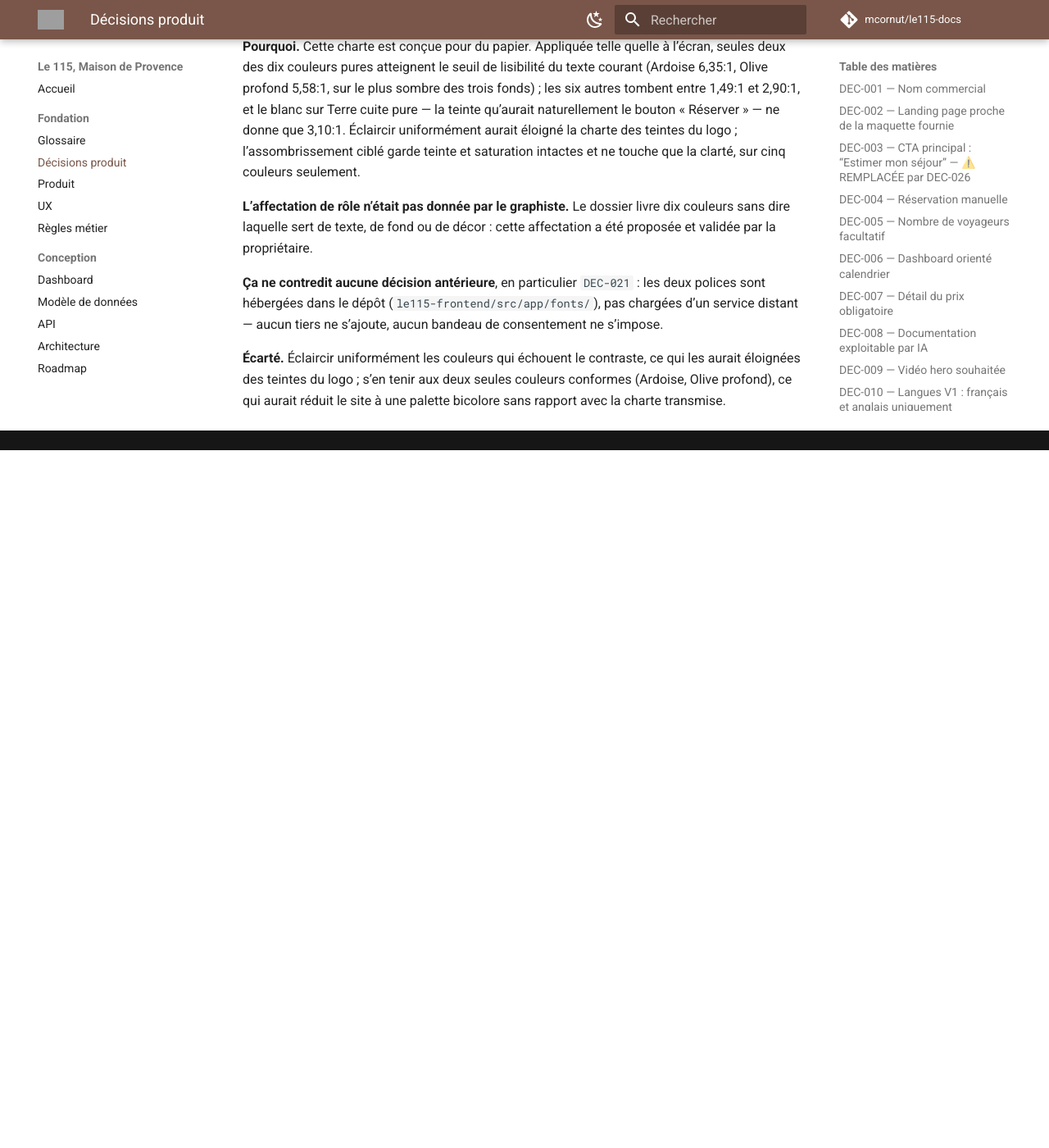
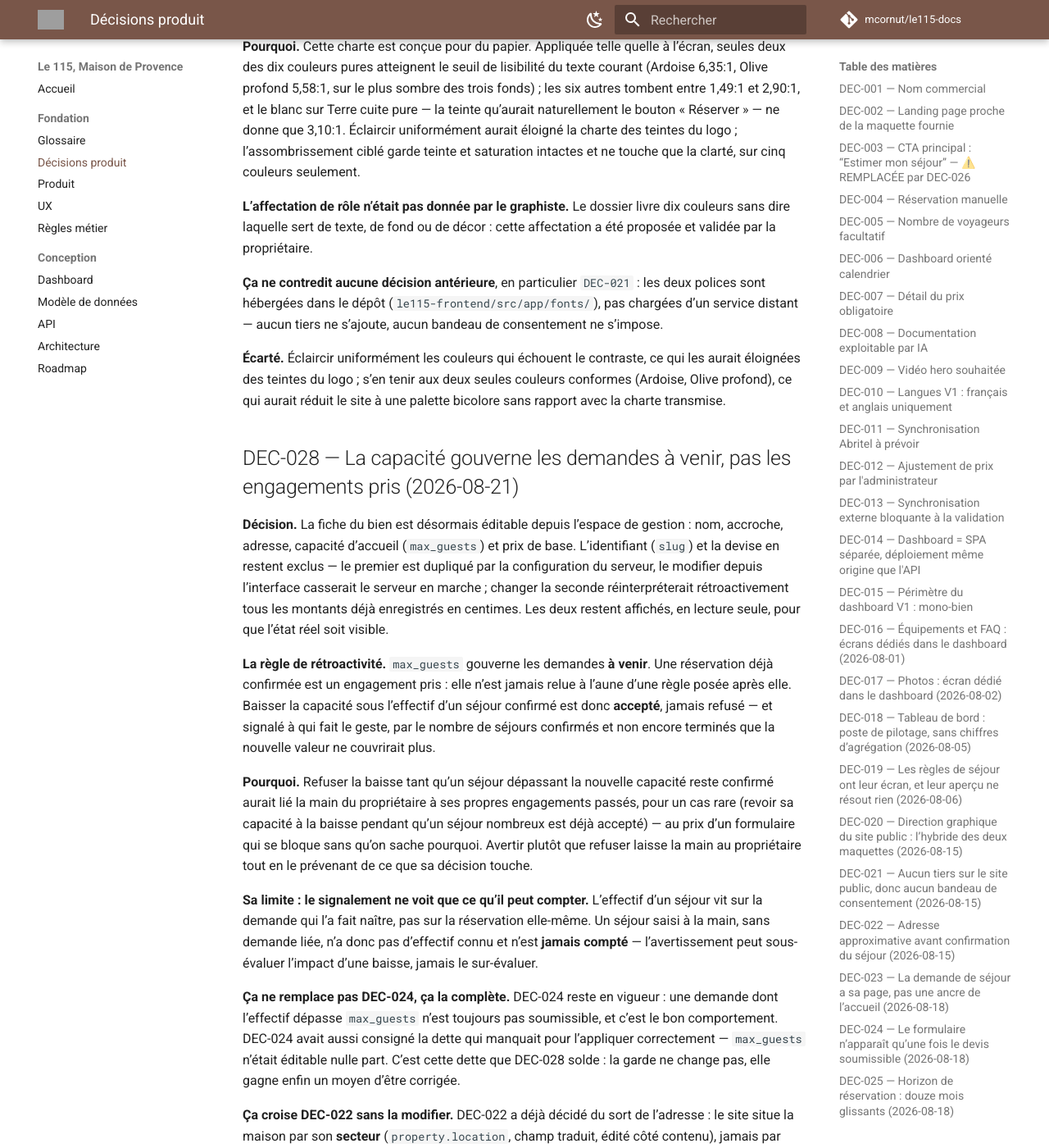
Before and after one commit to mcornut/le115-docs, an MkDocs documentation site: the page built from docs/00-Product-Decisions.md, in a window 1280 px wide and 1400 px high, scrolled down 10043 px. Shown: the whole window at 82% size. Built offline with MkDocs 1.6.1 and Material for MkDocs 9.7.7, drawn with Linux system fonts in a browser that asks for light colours; comment, search, counter and statistics services are not loaded; before the commit the page ends 10592 px from its top, so only the background shows below that; some of the changed text lies outside the part shown; grey boxes are pictures that could not be loaded.

Commit message:
docs(decisions): la capacité gouverne les demandes à venir
DEC-028 : la fiche du bien (nom, accroche, adresse, capacité d’accueil, prix
de base) devient éditable depuis l’espace de gestion ; slug et devise restent
figés. Pose la règle de rétroactivité — max_guests gouverne les demandes à
venir, une réservation confirmée n’est jamais relue à l’aune d’une règle
postérieure — et croise DEC-024 (le refus au-delà de la capacité, inchangé)
et DEC-022 (l’adresse exacte, désormais saisissable, toujours envoyée par
email après confirmation plutôt que publiée).

Co-Authored-By: Claude Opus 5 <noreply@anthropic.com>

```diff
--- a/docs/00-Product-Decisions.md
+++ b/docs/00-Product-Decisions.md
@@ -446,3 +446,62 @@ consentement ne s’impose.
 qui les aurait éloignées des teintes du logo ; s’en tenir aux deux seules
 couleurs conformes (Ardoise, Olive profond), ce qui aurait réduit le site à une
 palette bicolore sans rapport avec la charte transmise.
+
+## DEC-028 — La capacité gouverne les demandes à venir, pas les engagements pris (2026-08-21)
+
+**Décision.** La fiche du bien est désormais éditable depuis l’espace de
+gestion : nom, accroche, adresse, capacité d’accueil (`max_guests`) et prix de
+base. L’identifiant (`slug`) et la devise en restent exclus — le premier est
+dupliqué par la configuration du serveur, le modifier depuis l’interface
+casserait le serveur en marche ; changer la seconde réinterpréterait
+rétroactivement tous les montants déjà enregistrés en centimes. Les deux
+restent affichés, en lecture seule, pour que l’état réel soit visible.
+
+**La règle de rétroactivité.** `max_guests` gouverne les demandes **à venir**.
+Une réservation déjà confirmée est un engagement pris : elle n’est jamais
+relue à l’aune d’une règle posée après elle. Baisser la capacité sous
+l’effectif d’un séjour confirmé est donc **accepté**, jamais refusé — et
+signalé à qui fait le geste, par le nombre de séjours confirmés et non encore
+terminés que la nouvelle valeur ne couvrirait plus.
+
+**Pourquoi.** Refuser la baisse tant qu’un séjour dépassant la nouvelle
+capacité reste confirmé aurait lié la main du propriétaire à ses propres
+engagements passés, pour un cas rare (revoir sa capacité à la baisse pendant
+qu’un séjour nombreux est déjà accepté) — au prix d’un formulaire qui se
+bloque sans qu’on sache pourquoi. Avertir plutôt que refuser laisse la main au
+propriétaire tout en le prévenant de ce que sa décision touche.
+
+**Sa limite : le signalement ne voit que ce qu’il peut compter.** L’effectif
+d’un séjour vit sur la demande qui l’a fait naître, pas sur la réservation
+elle-même. Un séjour saisi à la main, sans demande liée, n’a donc pas
+d’effectif connu et n’est **jamais compté** — l’avertissement peut sous-évaluer
+l’impact d’une baisse, jamais le sur-évaluer.
+
+**Ça ne remplace pas DEC-024, ça la complète.** DEC-024 reste en vigueur :
+une demande dont l’effectif dépasse `max_guests` n’est toujours pas
+soumissible, et c’est le bon comportement. DEC-024 avait aussi consigné la
+dette qui manquait pour l’appliquer correctement — `max_guests` n’était
+éditable nulle part. C’est cette dette que DEC-028 solde : la garde ne change
+pas, elle gagne enfin un moyen d’être corrigée.
+
+**Ça croise DEC-022 sans la modifier.** DEC-022 a déjà décidé du sort de
+l’adresse : le site situe la maison par son **secteur** (`property.location`,
+champ traduit, édité côté contenu), jamais par l’adresse exacte, et **cette
+adresse exacte part par email une fois le séjour confirmé**. Le champ
+`address` que DEC-028 rend éditable est précisément cette adresse exacte —
+secteur et adresse restent deux données distinctes, l’une publiée en
+permanence, l’autre jamais publiée et communiquée au cas par cas. DEC-028 lui
+donne enfin un moyen d’être saisie ; DEC-022 continue de dire ce qu’on en
+fait. L’envoi par email ne la porte pas encore — dette consignée dans
+`../le115-backend/docs/DEBTS.md`.
+
+**Écarté.** Refuser la baisse de capacité tant qu’une réservation confirmée la
+dépasse : aurait transformé un geste de gestion légitime en blocage, pour un
+avertissement que le propriétaire peut très bien vouloir ignorer (ex. un
+séjour exceptionnel, ponctuel, qu’on ne compte pas reproduire).
+
+**Conséquence.** Le nom et l’accroche ne sont pas publiés par ce geste : le
+site tient sa marque en bilingue dans ses propres bundles i18n
+(`le115-frontend/src/i18n/`), et une colonne non traduite ne peut pas la
+porter. Les rendre éditables ici ne leur donne qu’un lecteur interne, côté
+gestion — pas un effet visiteur.
```
